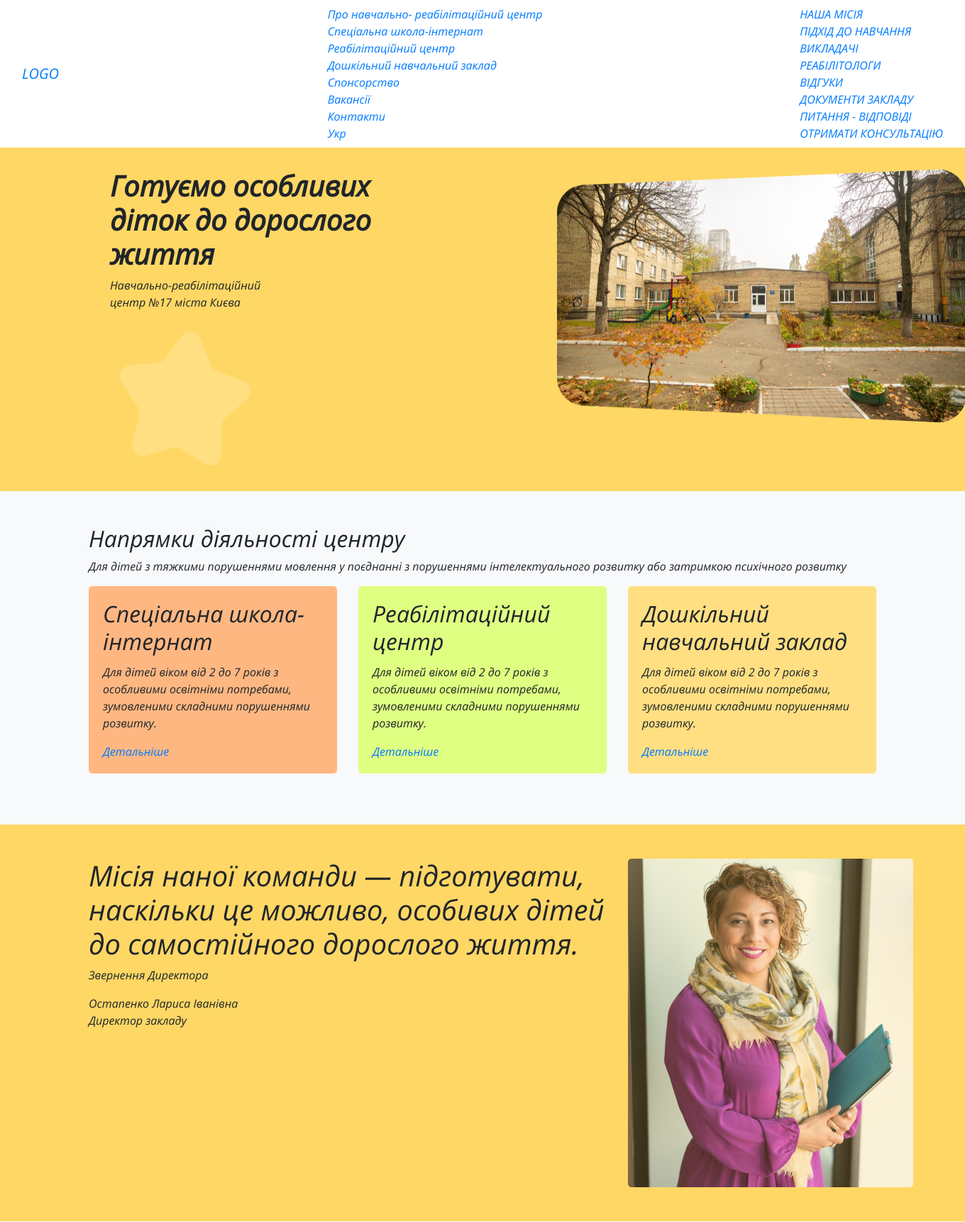
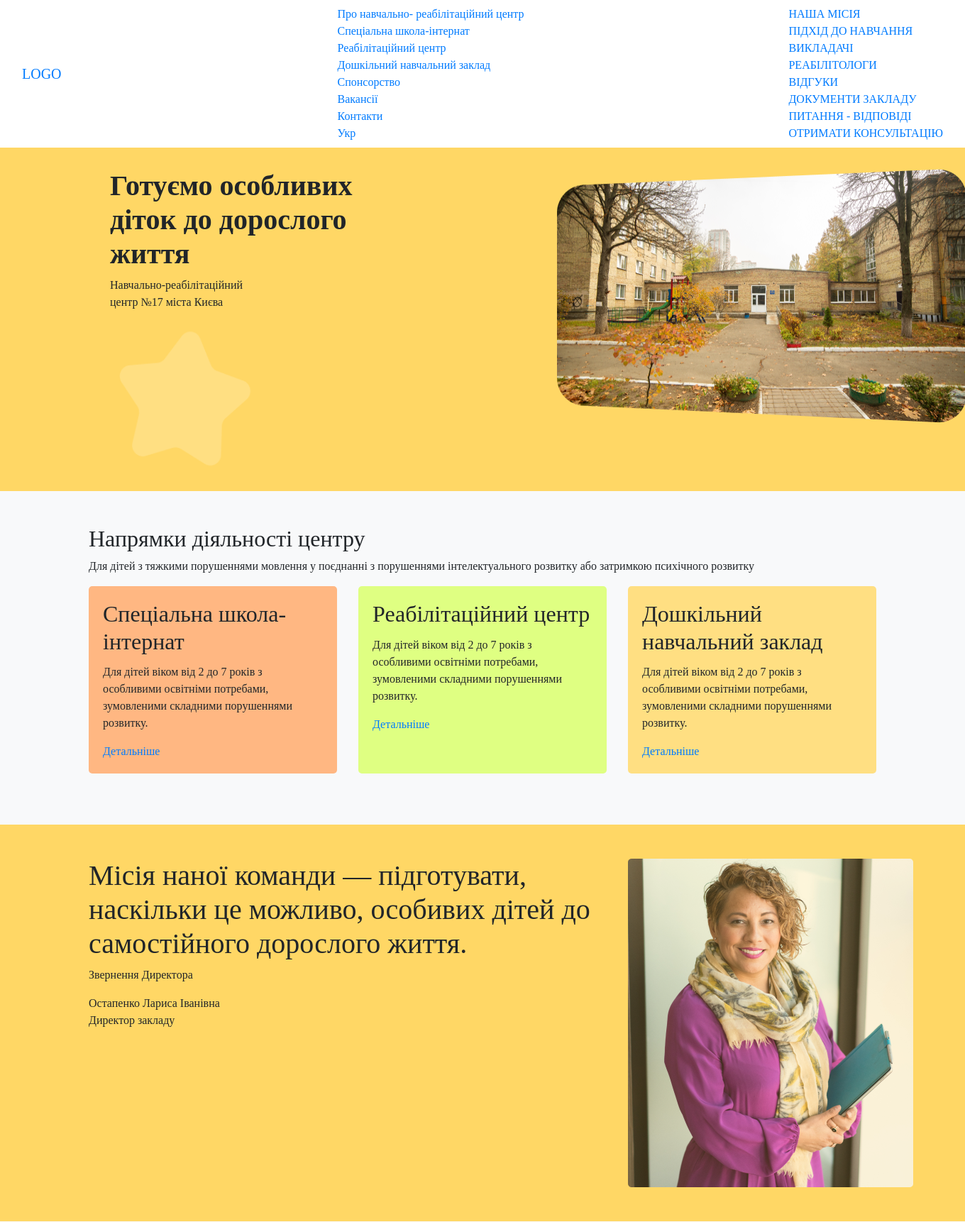
Before and after one commit to hackathon-project/school_site, a Django app: page /index/ in a window 1360 px wide. Shown: the top 1722 px of the page at 71% size. Run offline with Django 3.2, Linux system fonts and the light colour scheme; some libraries are stand-ins or nearby versions; some web fonts are replaced.

Commit message:
правки шрифт

```diff
--- a/project/templates/index.html
+++ b/project/templates/index.html
@@ -16,11 +16,11 @@
             src: url('../apps/main/static/fonts/OpenSans-Italic.ttf');
           }
           @font-face {
-            font-family: 'Montserrat', sans-serif;
+            font-family: Montserrat;
             src: url('../apps/main/static/fonts/Montserrat-Italic.ttf')
           }
           body{
-            font-family: OpenSans;
+            font-family: Montserrat;
           }
         </style>
         <header>
```
